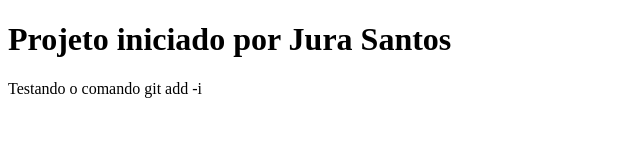
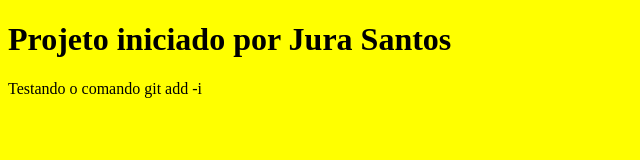
Before and after one commit to jurawebdeveloper/teste_git, a plain HTML site: page index.html in a window 1280 px wide. Shown: the whole page, without its empty margins (0-640 px from the left). Drawn offline with Linux system fonts and the light colour scheme.

Commit message:
inicio do design

```diff
--- /dev/null
+++ b/estilo.css
@@ -0,0 +1,3 @@
+body{
+	background-color: yellow;
+}
--- a/index.html
+++ b/index.html
@@ -2,6 +2,7 @@
 <html>
 <head>
 	<title>curso-git</title>
+	<link rel="stylesheet" type="text/css" href="estilo.css">
 </head>
 <body>
 <h1>Projeto iniciado por Jura Santos</h1>
```
